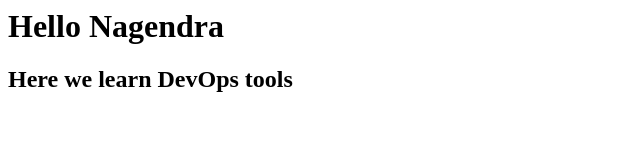
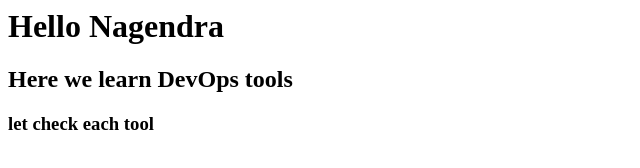
Before and after one commit to nagendrak596/practise, a plain HTML site: page index.html in a window 1280 px wide. Shown: the whole page, without its empty margins (0-640 px from the left). Drawn offline with Linux system fonts and the light colour scheme.

Commit message:
changes by dev1

```diff
--- a/index.html
+++ b/index.html
@@ -4,5 +4,6 @@
  <body>
    <h1>Hello Nagendra<h1>
    <h2> Here we learn DevOps tools <h2>
+   <h3>let check each tool<h3>
  </body>
 </html>
```
